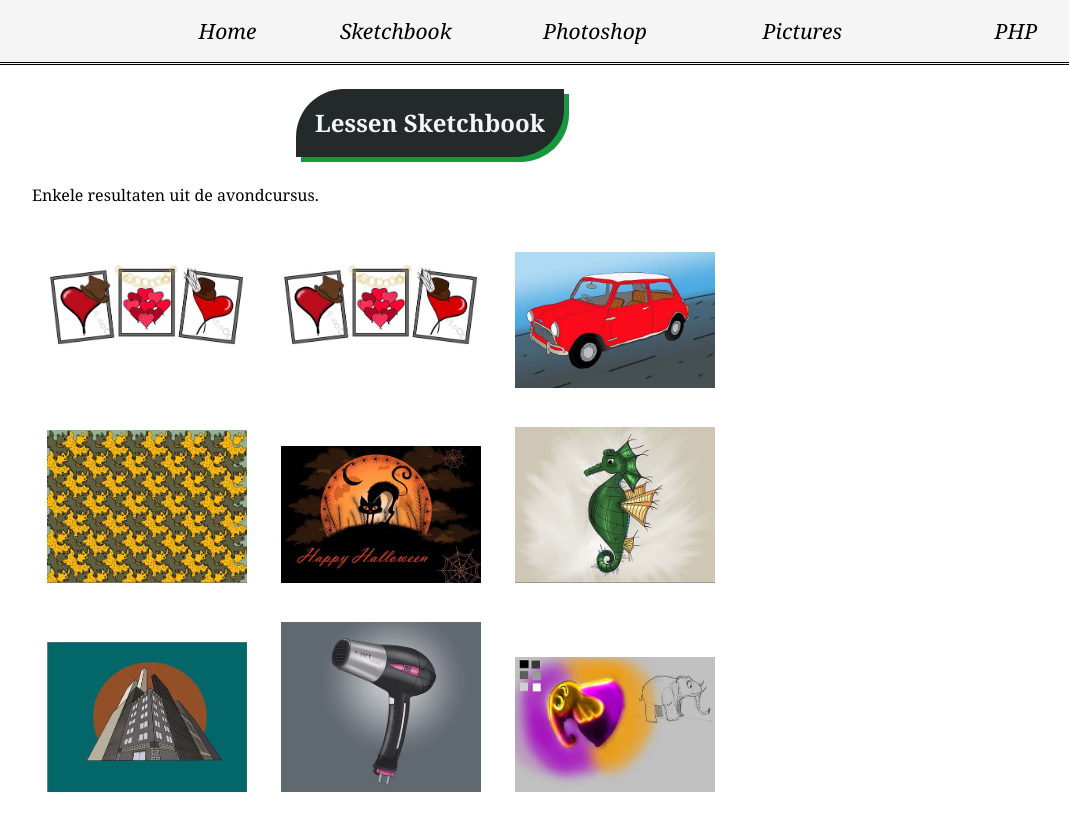
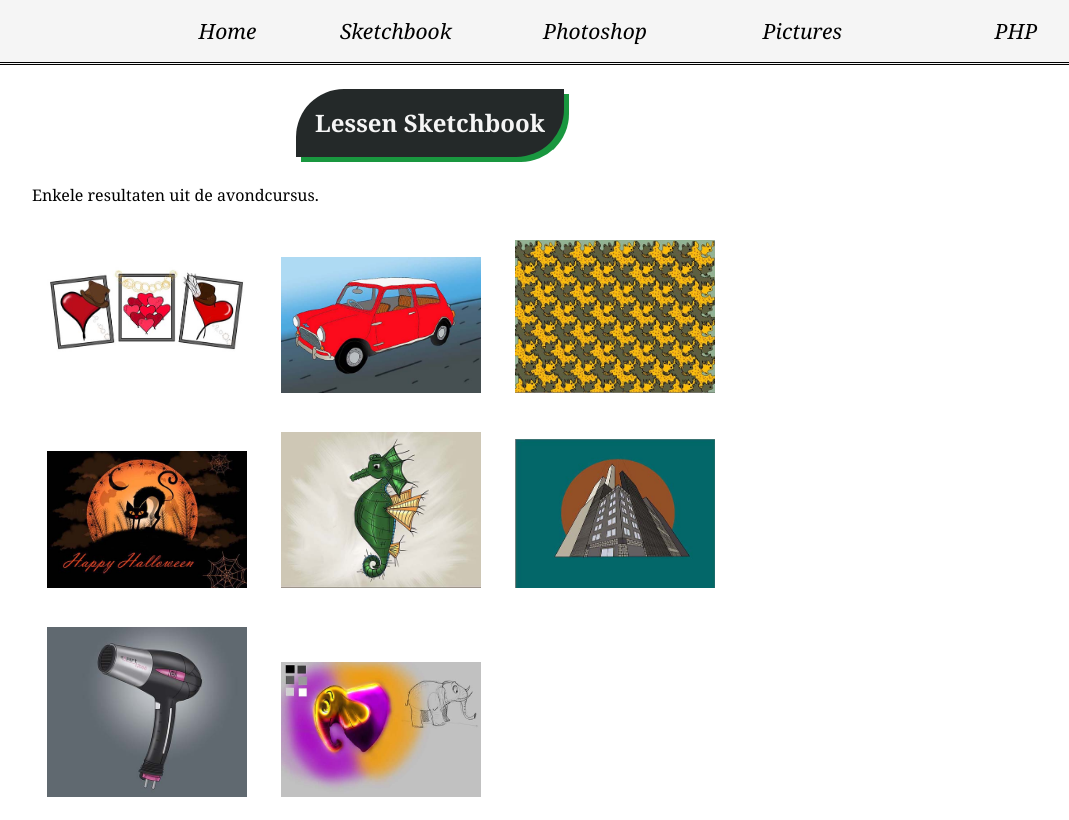
Before and after one commit to ClaesK37/Casey, a plain HTML site: page Portfolio.html in a window 1280 px wide. Shown: the top 820 px of the page, without its empty margins (210-1279 px from the left). Drawn offline with Linux system fonts and the light colour scheme.

Commit message:
Update Portfolio.html

```diff
--- a/Portfolio.html
+++ b/Portfolio.html
@@ -35,7 +35,6 @@
               <div class="gallery">
                 <h2>Lessen Sketchbook</h2>
                 <p>Enkele resultaten uit de avondcursus.</p>
-                <a href="img/les3_Hartjes.jpg" data-lightbox="mygallery" data-title="Les 3"><img alt="les3" src="img/Les3_Hartjes_small.jpg"></a>
                 <a href="img/les3_Hartjes.jpg" data-lightbox="mygallery" data-title="Les 3"><img alt="les3" src="img/Les3_Hartjes_small.jpg"></a>
                 <a href="img/Les4_Mini.JPG" data-lightbox="mygallery" data-title="Les 4"><img alt="les4" src="img/Les4_Mini_small.jpg"></a>
                 <a href="img/Les5_Puzzle.JPG" data-lightbox="mygallery" data-title="Les 5"><img alt="les5" src="img/Les5_Puzzle_small.jpg"></a>
```
